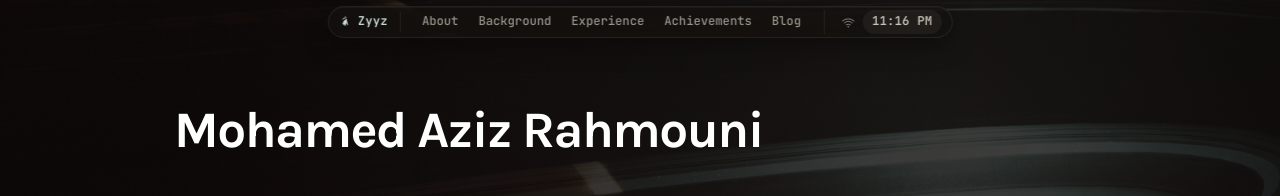
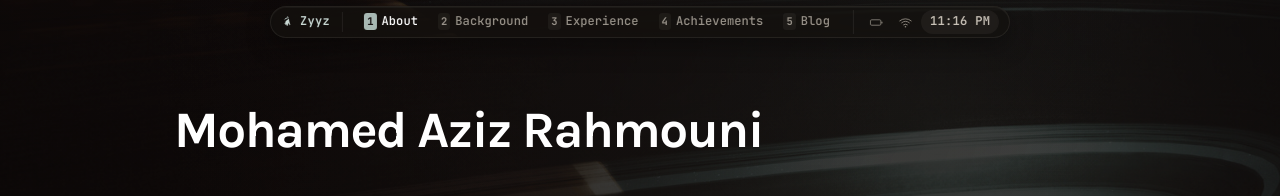
Before and after one commit to 0xZyyz/0xZyyz.github.io, a Jekyll site: the page built from index.html, in a window 1280 px wide. Shown: the top 196 px of the page. Built offline with Jekyll 4.4.1, drawn with Linux system fonts in a browser that asks for light colours.

Commit message:
Add workspace numbers, battery and network status to waybar
Co-Authored-By: Claude Sonnet 5 <noreply@anthropic.com>

```diff
--- a/_layouts/default.html
+++ b/_layouts/default.html
@@ -42,13 +42,22 @@
         <span>Zyyz</span>
       </a>
       <nav class="waybar__nav" aria-label="Site sections">
-        <a href="{% if page.url == '/' %}#about{% else %}/#about{% endif %}">About</a>
-        <a href="{% if page.url == '/' %}#arsenal{% else %}/#arsenal{% endif %}">Background</a>
-        <a href="{% if page.url == '/' %}#experience{% else %}/#experience{% endif %}">Experience</a>
-        <a href="{% if page.url == '/' %}#achievements{% else %}/#achievements{% endif %}">Achievements</a>
-        <a href="{{ '/blog/' | relative_url }}"{% if page.url == '/blog/' %} aria-current="page"{% endif %}>Blog</a>
+        <a href="{% if page.url == '/' %}#about{% else %}/#about{% endif %}" data-target="about"><span class="waybar__ws-num">1</span>About</a>
+        <a href="{% if page.url == '/' %}#arsenal{% else %}/#arsenal{% endif %}" data-target="arsenal"><span class="waybar__ws-num">2</span>Background</a>
+        <a href="{% if page.url == '/' %}#experience{% else %}/#experience{% endif %}" data-target="experience"><span class="waybar__ws-num">3</span>Experience</a>
+        <a href="{% if page.url == '/' %}#achievements{% else %}/#achievements{% endif %}" data-target="achievements"><span class="waybar__ws-num">4</span>Achievements</a>
+        <a href="{{ '/blog/' | relative_url }}"{% if page.url == '/blog/' %} aria-current="page"{% endif %}><span class="waybar__ws-num">5</span>Blog</a>
       </nav>
       <div class="waybar__right">
+        <div class="waybar__mod waybar__battery" id="waybar-battery" title="Battery" hidden>
+          <svg class="waybar__battery-icon" viewBox="0 0 24 12" aria-hidden="true">
+            <rect x="1" y="1" width="19" height="10" rx="2" fill="none" stroke="currentColor" stroke-width="1.4"/>
+            <rect x="21" y="4" width="2" height="4" rx="1" fill="currentColor"/>
+            <rect class="waybar__battery-fill" id="waybar-battery-fill" x="3" y="3" width="0" height="6" rx="0.6" fill="currentColor"/>
+            <path class="waybar__battery-bolt" d="M11 2 6.5 7h3l-1 3L13 5h-3z" fill="currentColor"/>
+          </svg>
+          <span class="waybar__battery-pct" id="waybar-battery-pct"></span>
+        </div>
         <button type="button" class="waybar__mod waybar__btn" id="waybar-wifi" title="Speedtest" aria-label="Run speedtest">
           <svg viewBox="0 0 24 24" fill="none" stroke="currentColor" stroke-width="1.6" stroke-linecap="round"><path d="M5 12.55a11 11 0 0 1 14.08 0"/><path d="M1.42 9a16 16 0 0 1 21.16 0"/><path d="M8.53 16.11a6 6 0 0 1 6.95 0"/><circle cx="12" cy="20" r="1.4" fill="currentColor" stroke="none"/></svg>
         </button>
@@ -206,6 +215,53 @@
 
         if (wifi) wifi.addEventListener('click', runSpeedtest);
 
+        function updateNetworkStatus() {
+          if (!wifi) return;
+          wifi.classList.toggle('is-offline', !navigator.onLine);
+          wifi.title = navigator.onLine ? 'Speedtest' : 'Offline';
+        }
+        updateNetworkStatus();
+        window.addEventListener('online', updateNetworkStatus);
+        window.addEventListener('offline', updateNetworkStatus);
+
+        var wsLinks = Array.prototype.slice.call(document.querySelectorAll('.waybar__nav a[data-target]'));
+        var wsSections = wsLinks
+          .map(function (a) { return document.getElementById(a.getAttribute('data-target')); })
+          .filter(Boolean);
+        if (wsSections.length && 'IntersectionObserver' in window) {
+          var wsById = {};
+          wsLinks.forEach(function (a) { wsById[a.getAttribute('data-target')] = a; });
+          var wsObserver = new IntersectionObserver(function (entries) {
+            entries.forEach(function (entry) {
+              if (!entry.isIntersecting) return;
+              wsLinks.forEach(function (a) { a.classList.remove('is-active'); });
+              var link = wsById[entry.target.id];
+              if (link) link.classList.add('is-active');
+            });
+          }, { rootMargin: '-40% 0px -55% 0px', threshold: 0 });
+          wsSections.forEach(function (s) { wsObserver.observe(s); });
+        }
+
+        var battery = document.getElementById('waybar-battery');
+        var batteryFill = document.getElementById('waybar-battery-fill');
+        var batteryPct = document.getElementById('waybar-battery-pct');
+        if (battery && navigator.getBattery) {
+          navigator.getBattery().then(function (bat) {
+            function render() {
+              var pct = Math.round(bat.level * 100);
+              batteryFill.setAttribute('width', Math.max(0, Math.round(pct / 100 * 15)));
+              batteryPct.textContent = pct + '%';
+              battery.classList.toggle('is-charging', bat.charging);
+              battery.classList.toggle('is-low', pct <= 15 && !bat.charging);
+              battery.title = 'Battery: ' + pct + '%' + (bat.charging ? ' (charging)' : '');
+            }
+            render();
+            battery.hidden = false;
+            bat.addEventListener('levelchange', render);
+            bat.addEventListener('chargingchange', render);
+          }).catch(function () {});
+        }
+
         var lightbox = document.getElementById('lightbox');
         var lightboxImg = document.getElementById('lightbox-img');
         var lightboxClose = document.getElementById('lightbox-close');
--- a/style.css
+++ b/style.css
@@ -161,6 +161,28 @@ code {
   background: rgba(167, 184, 179, 0.14);
 }
 
+.waybar__ws-num {
+  display: inline-block;
+  min-width: 12px;
+  margin-right: 5px;
+  padding: 0 3px;
+  border-radius: 3px;
+  font-size: 0.66rem;
+  font-weight: 700;
+  text-align: center;
+  color: var(--muted);
+  background: rgba(239, 232, 225, 0.05);
+}
+
+.waybar__nav a.is-active,
+.waybar__nav a[aria-current="page"] { color: var(--text-heading); }
+
+.waybar__nav a.is-active .waybar__ws-num,
+.waybar__nav a[aria-current="page"] .waybar__ws-num {
+  color: var(--bg-0);
+  background: var(--accent);
+}
+
 .waybar__right {
   display: flex;
   align-items: center;
@@ -191,6 +213,26 @@ code {
 }
 
 .waybar__btn:hover { color: var(--text-heading); background: rgba(239, 232, 225, 0.07); }
+
+.waybar__btn.is-offline { color: var(--bronze); }
+
+.waybar__battery {
+  display: flex;
+  align-items: center;
+  gap: 4px;
+  color: var(--muted);
+}
+
+.waybar__battery-icon { width: 18px; height: 9px; display: block; }
+.waybar__battery-bolt { display: none; }
+.waybar__battery-pct { font-size: 0.72rem; }
+
+.waybar__battery.is-charging { color: var(--terminal-green); }
+.waybar__battery.is-charging .waybar__battery-bolt { display: block; }
+.waybar__battery.is-charging .waybar__battery-fill { fill: var(--terminal-green); }
+
+.waybar__battery.is-low { color: var(--bronze); }
+.waybar__battery.is-low .waybar__battery-fill { fill: var(--bronze); }
 
 .waybar__key {
   margin-left: 4px;
```
